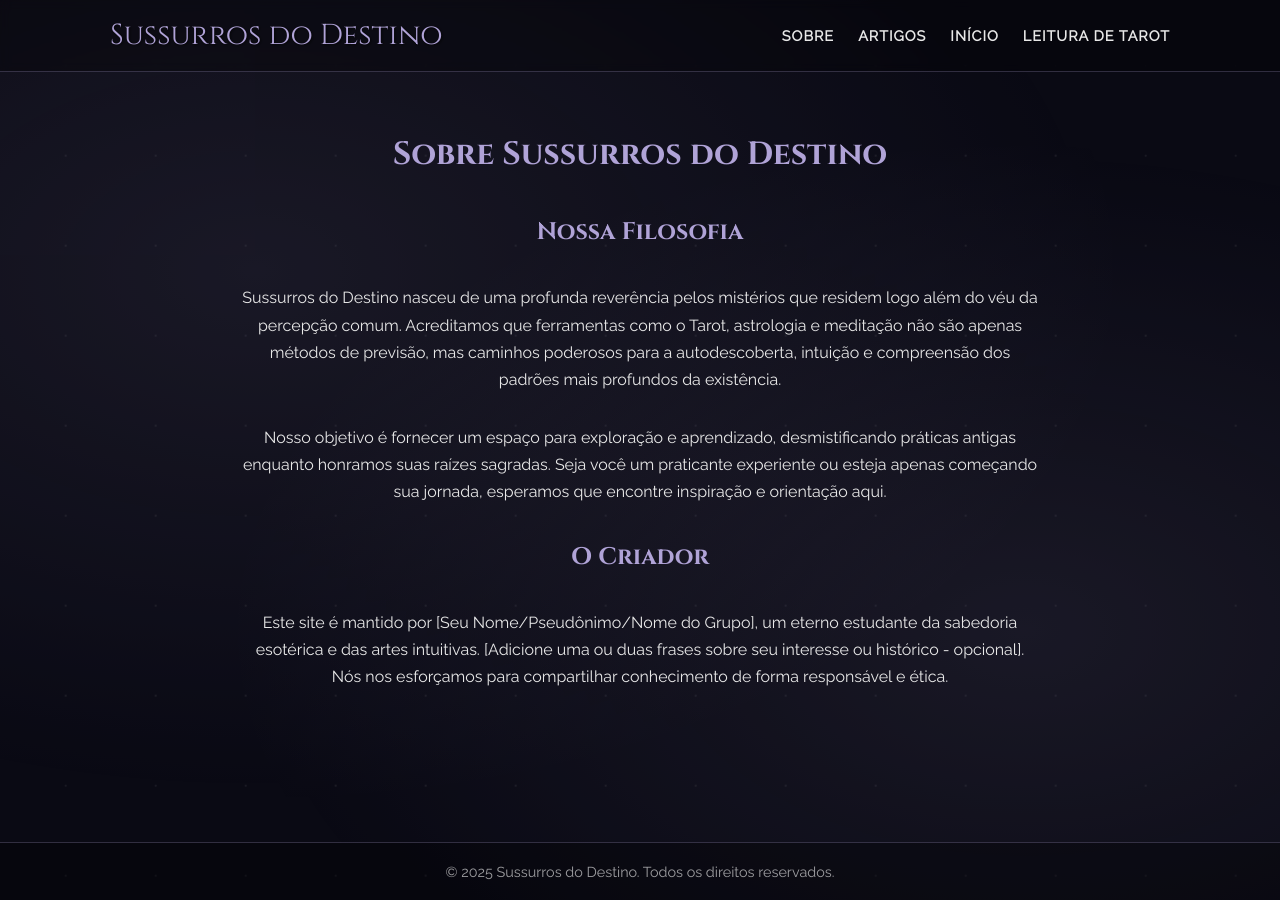
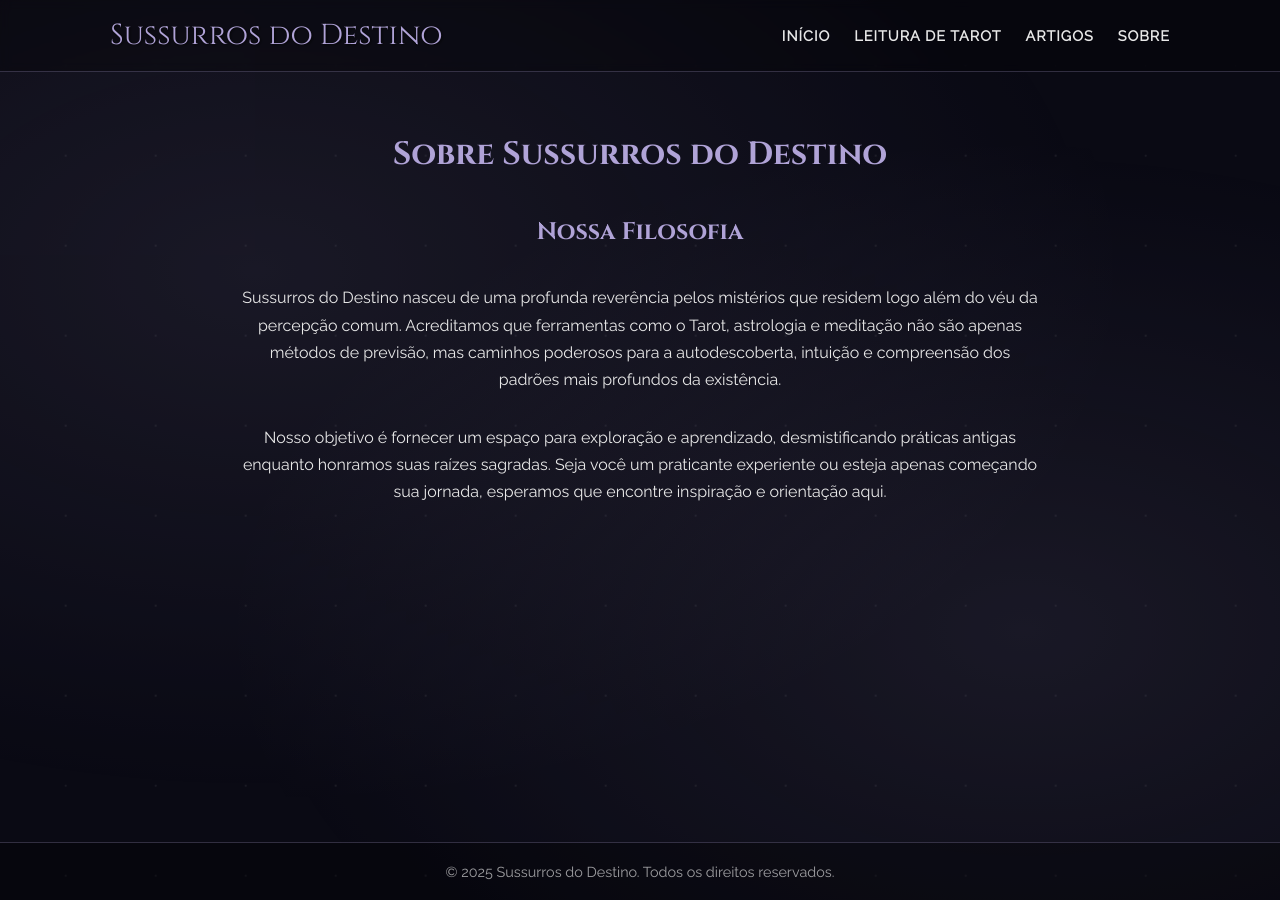
Before and after one commit to LuigiDeFacci/Site-Tarrot, a Jekyll site: the page built from about.md, in a window 1280 px wide. Built offline with Jekyll 4.4.1, drawn with Linux system fonts in a browser that asks for light colours; part of the change alters nothing that is shown.

Commit message:
adjustments
order pages and about

```diff
--- a/_config.yml
+++ b/_config.yml
@@ -3,6 +3,14 @@ title: Sussurros do Destino # Site title variable used in header/footer
 # baseurl: "" # Important: Keep empty for user pages (username.github.io)
                # Or set to "/repository-name" for project pages
 # url: "https://your-username.github.io" # Your site URL (optional but good)
+
+# List the FILENAMES relative to your project root
+header_pages:
+  - index.html       # For "Início"
+  - tarot.html       # For "Leitura de Tarot"
+  - articles.md    # For "Artigos"
+  - about.md       # For "Sobre"
+  # Add any other pages you want in the header here, in order
 
 # Build settings
 theme: minima # You can use a basic theme or remove this for custom CSS only
--- a/about.md
+++ b/about.md
@@ -12,9 +12,4 @@ Sussurros do Destino nasceu de uma profunda reverência pelos mistérios que res
 
 Nosso objetivo é fornecer um espaço para exploração e aprendizado, desmistificando práticas antigas enquanto honramos suas raízes sagradas. Seja você um praticante experiente ou esteja apenas começando sua jornada, esperamos que encontre inspiração e orientação aqui.
 
-<!-- Use Markdown H2 headings directly -->
-## O Criador
-
-Este site é mantido por [Seu Nome/Pseudônimo/Nome do Grupo], um eterno estudante da sabedoria esotérica e das artes intuitivas. [Adicione uma ou duas frases sobre seu interesse ou histórico - opcional]. Nós nos esforçamos para compartilhar conhecimento de forma responsável e ética.
-
 <!-- If you NEED section styling later, you can wrap generated HTML with CSS selectors -->
```
